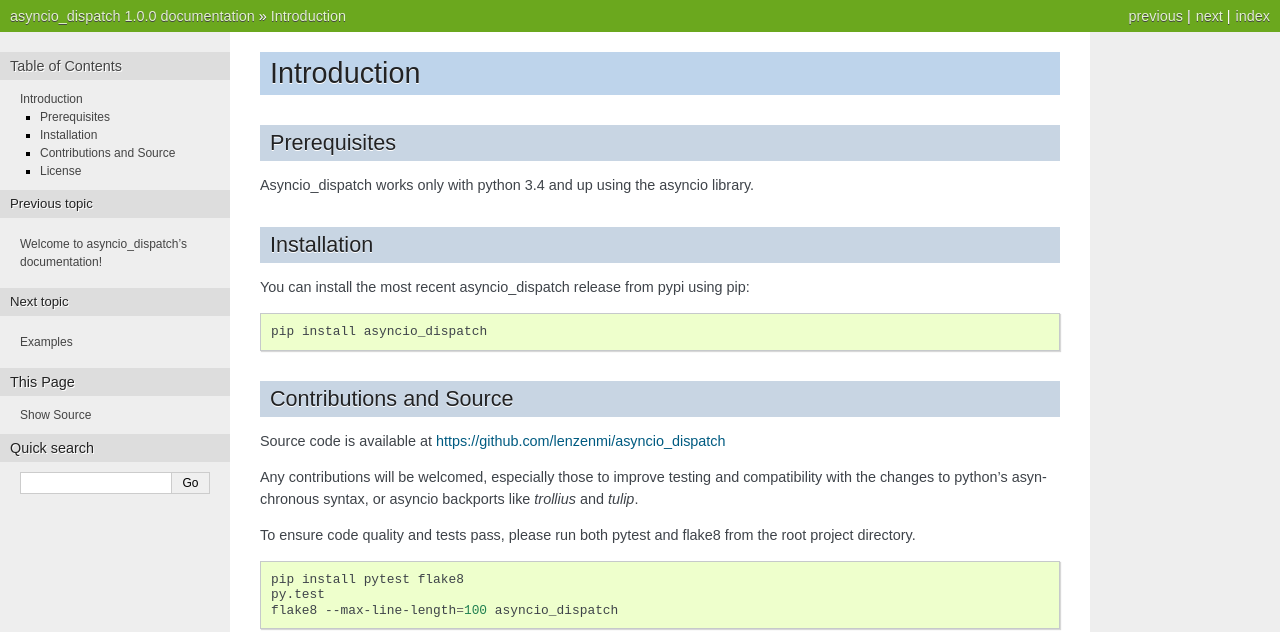
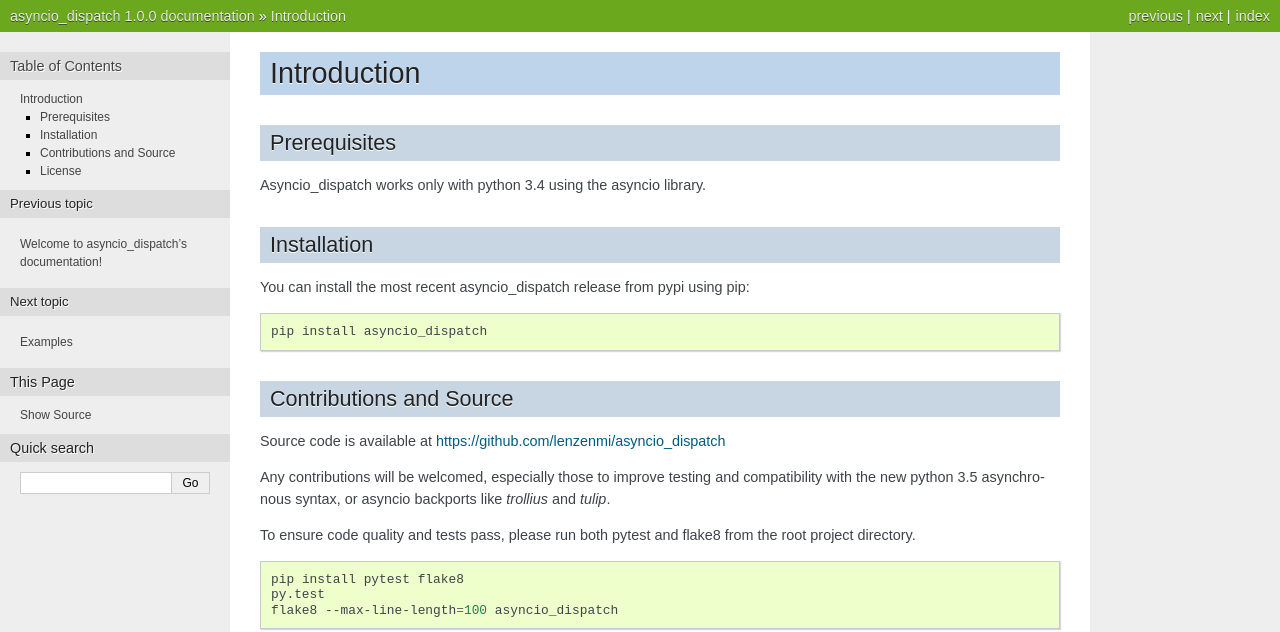
Before and after one commit to lenzenmi/asyncio_dispatch, a Sphinx documentation site: the page built from docs/introduction.rst, in a window 1280 px wide. Shown: the top 632 px of the page. Built offline with Sphinx 7.4.7, drawn with Linux system fonts in a browser that asks for light colours.

Commit message:
Revert "Documentation fixes"
This reverts commit 465aa99f303d34cbf87b953340df4f20d6db96ed.

```diff
--- a/docs/introduction.rst
+++ b/docs/introduction.rst
@@ -4,7 +4,7 @@
 Prerequisites
 -------------
 
-Asyncio_dispatch works only with python 3.4 and up using the asyncio library.
+Asyncio_dispatch works only with python 3.4 using the asyncio library.
 
 
 Installation
@@ -20,7 +20,7 @@
 
 Source code is available at https://github.com/lenzenmi/asyncio_dispatch
 
-Any contributions will be welcomed, especially those to improve testing and compatibility with the changes to python's asynchronous syntax, or asyncio backports like *trollius* and *tulip*.
+Any contributions will be welcomed, especially those to improve testing and compatibility with the new python 3.5 asynchronous syntax, or asyncio backports like *trollius* and *tulip*.
 
 To ensure code quality and tests pass, please run both pytest and flake8 from the root project directory.
 
```
Also changed, not shown: README.rst (+3 -4 lines).
